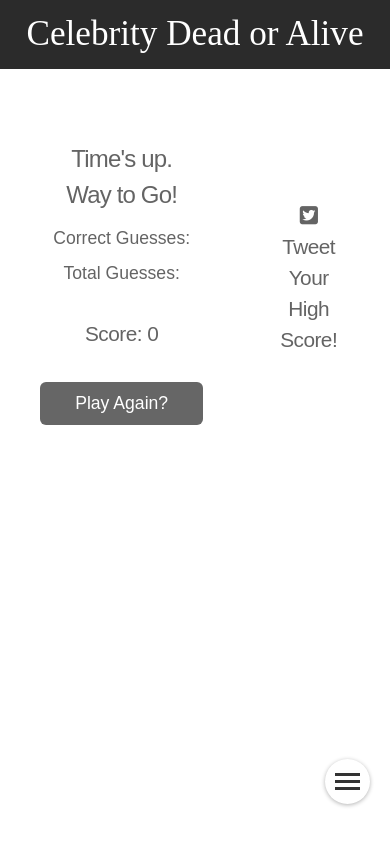
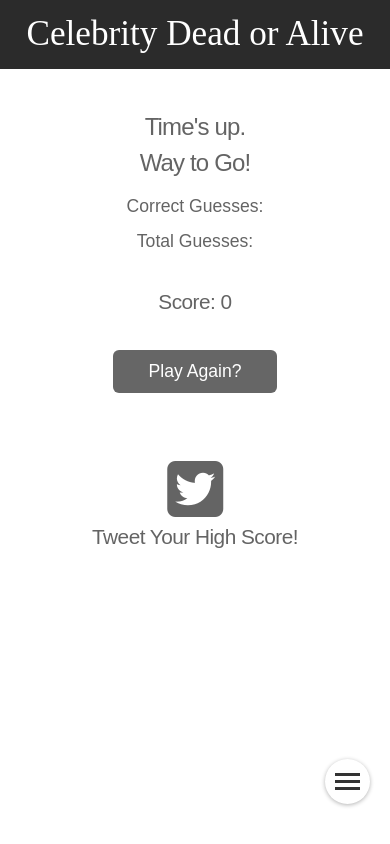
Before and after one commit to Notesong/cdoa-5-front-end, a React (Create React App) app in the folder client/: page /QuizOver in a window 390 px wide. Built offline with nearby package versions, Linux system fonts and the light colour scheme; a web font is replaced by a local one.

Commit message:
Style adjustments

```diff
--- a/client/src/App.css
+++ b/client/src/App.css
@@ -73,6 +73,10 @@ input, select, textarea {
 }
 
 /* Basic */
+
+.App {
+  margin: 0 !important;
+}
 
 .quigley {
   font-family: 'Qwigley', cursive;
@@ -165,6 +169,10 @@ hr {
   margin: 1rem;
 }
 
+.App-header a:hover {
+  color: #b6b6b6;
+}
+
 .App-header h1 {
   font-family: 'Qwigley', cursive;
   margin: 0;
@@ -227,6 +235,14 @@ hr {
 
 .end, .signup_share {
   padding: 2rem;
+}
+
+.signup_share a:hover {
+  color: rgb(53, 53, 53);
+}
+
+.signup_share i {
+  font-size: 4rem;
 }
 
 .end {
@@ -344,14 +360,14 @@ input[type="button"],
   input[type="reset"]:hover,
   input[type="button"]:hover,
   .button:hover {
-    background-color: #737373;
+    background-color: #504f4f;
   }
 
   input[type="submit"]:active,
   input[type="reset"]:active,
   input[type="button"]:active,
   .button:active {
-    background-color: #595959;
+    background-color: #363636;
   }
 
   input[type="submit"].icon,
@@ -463,6 +479,10 @@ input[type="button"],
 
 @media only screen and (max-width: 800px) {
 
+  .celeb-card img {
+    height: 175px;
+  }
+
   .lower {
     padding: 0.5rem;
   }
@@ -487,16 +507,18 @@ input[type="button"],
     font-size: 1.1rem;
   }
 
-  .App {
-    margin: 0 !important;
-  }
-
   #nav {
     display: none;
   }
 
   .App-header {
     justify-content: center;
+  }
+
+  .Quiz_over {
+    margin-top: 0;
+    flex-direction: column;
+    align-items: center;
   }
 
   .scoreboard {
@@ -566,25 +588,28 @@ input[type="button"],
     text-align: center;
     padding: 0px;
   }
+
   .menu ul {
     position: relative;
     top: 0px;
     font-size: 24px;
     padding: 0px;
   }
+
   .menu li {
     list-style: outside none none;
     margin: 10px 0;
     padding: 0;
     cursor: pointer;
   }
-  .menu li:hover {
-    color: #ff0000;
-  }
+
   .menu_item {
     font-size: 1.5rem;
   }
 
+  .menu_item:hover {
+    color: rgb(65, 65, 65);
+  }
 }
 
 /* .App {
```
